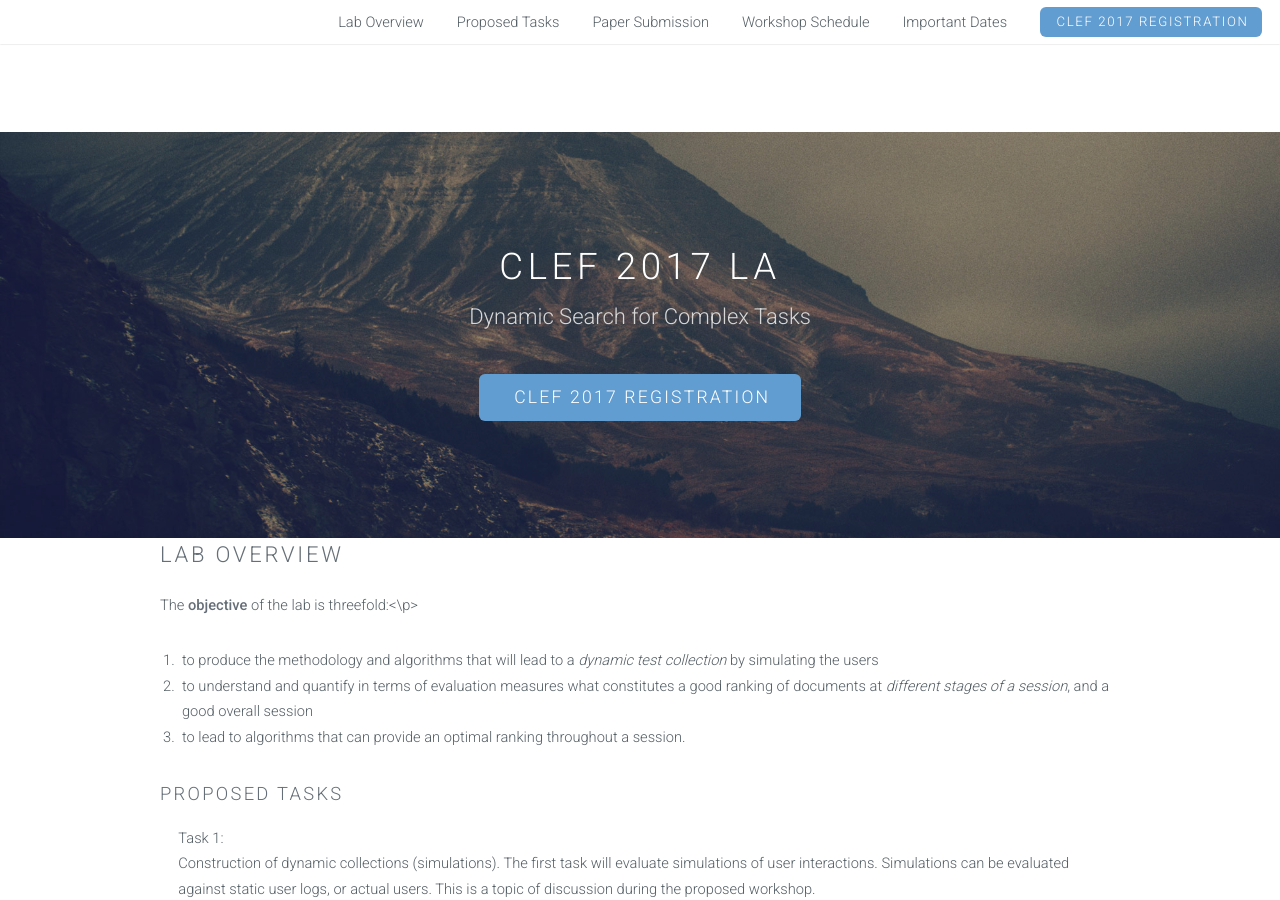
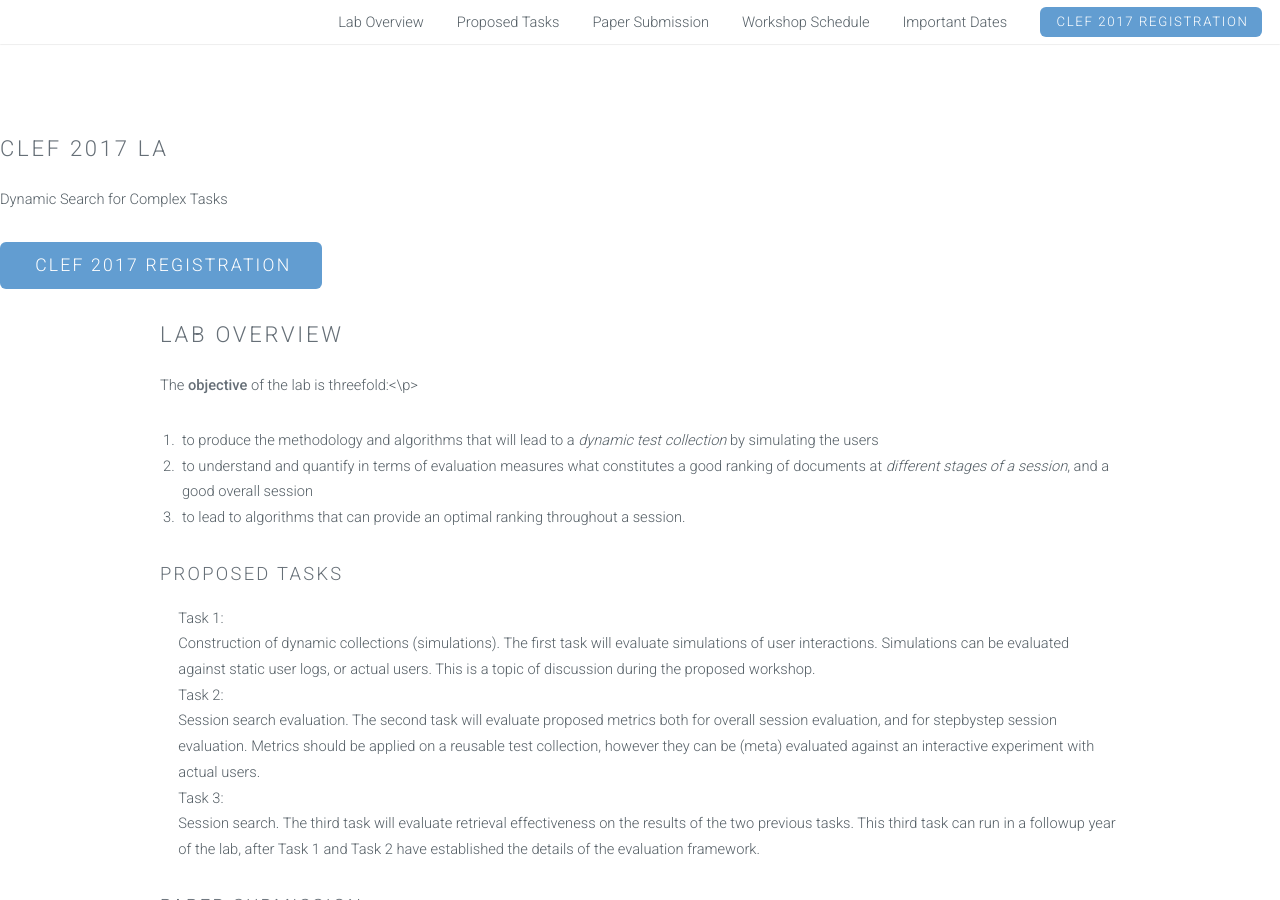
Before and after one commit to ekanou/dynamicsearch, a Jekyll site: the page built from clef-lab.html, in a window 1280 px wide and 900 px high. Built offline with Jekyll 4.4.1, drawn with Linux system fonts in a browser that asks for light colours.

Commit message:
Update clef-lab.html

```diff
--- a/clef-lab.html
+++ b/clef-lab.html
@@ -6,7 +6,7 @@
 <section id="main" class="wrapper style1">
 
         <!-- Banner -->
-        <section id="banner">
+        <section id="complexinteraction">
             <div class="inner">
                 <h2>CLEF 2017 La</h2>
                 <p>Dynamic Search for Complex Tasks</p>
```
